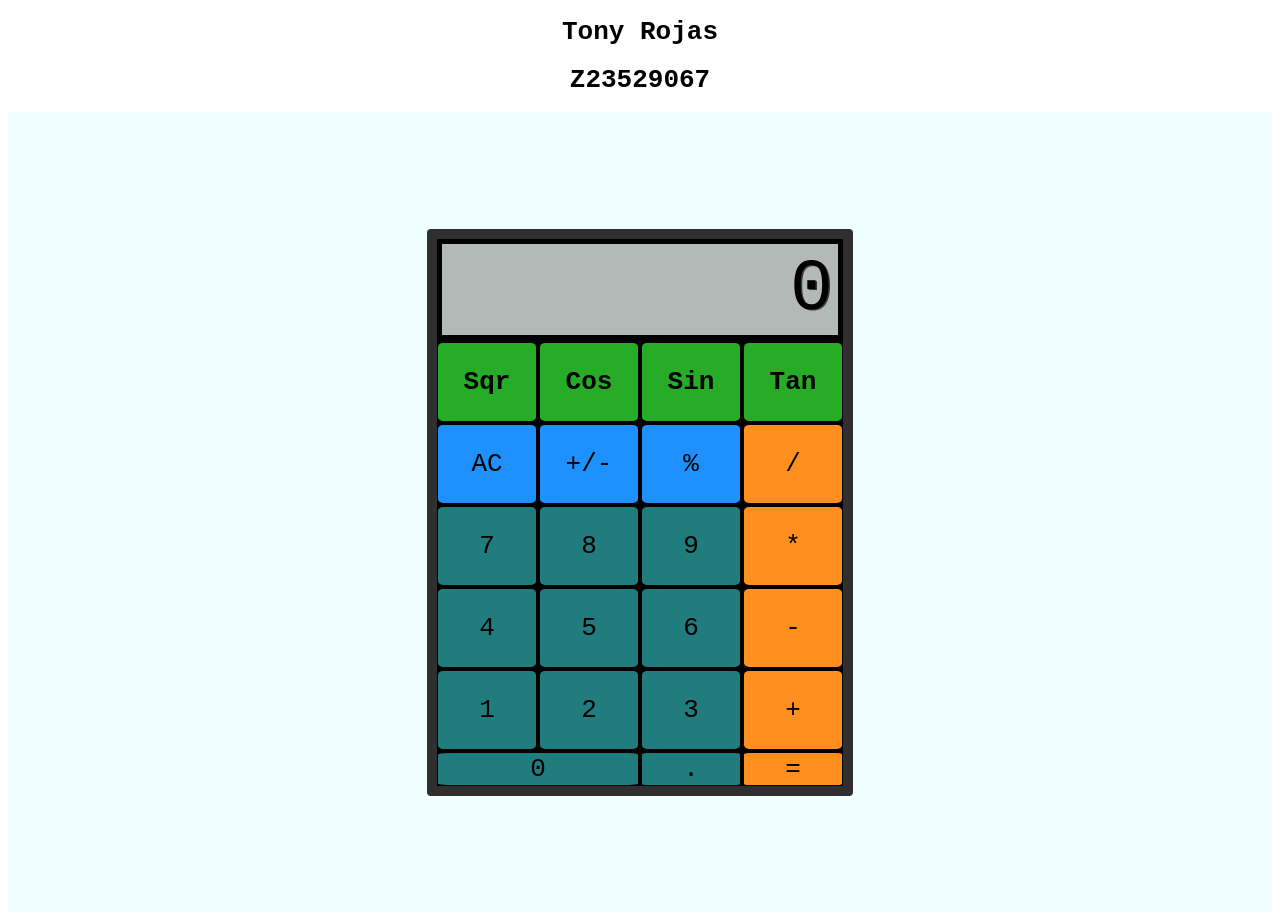
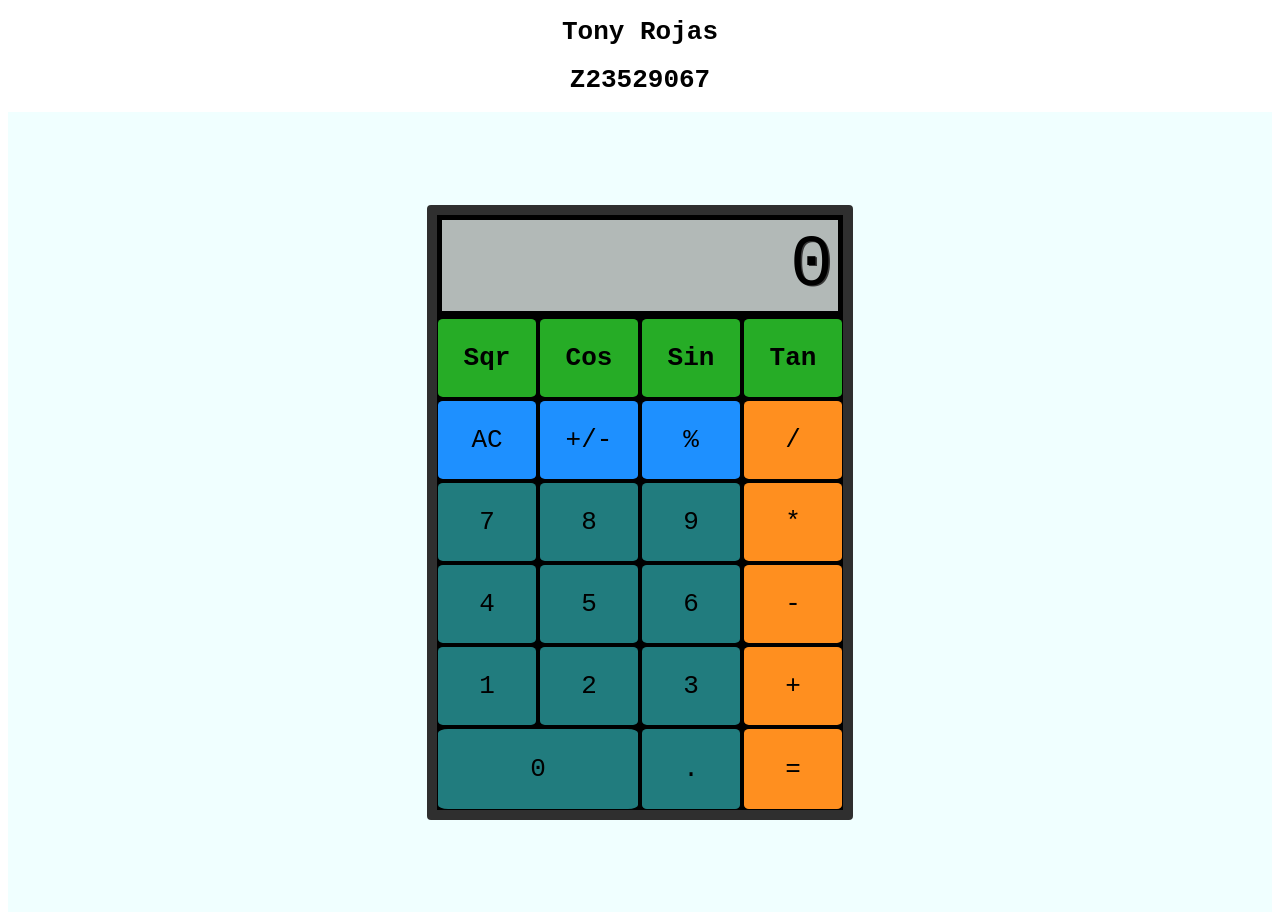
Before and after one commit to cop4808-spring-2023-fullstack-web/cop4808-git-and-github-fundamentals-RojasTony, a plain HTML site: page Webpage Complete.html in a window 1280 px wide. Drawn offline with Linux system fonts and the light colour scheme.

Commit message:
Resized The Lower Buttons On Calculator

```diff
--- a/styles/style.css
+++ b/styles/style.css
@@ -47,6 +47,16 @@ button {
     font-family: monospace;
     color: black;
 }
+
+#zero
+{
+    grid-column: span 2;
+    padding: 25px;
+    text-align: center;
+    text-decoration: none;
+    display: inline-block;
+    font-size: 2em;
+}
 .Sin
 {
     font-weight: bold;
@@ -68,11 +78,8 @@ button {
     background-color: rgb(38, 172, 38);
 }
 
-#zero {
-    grid-column: span 2;
-}
-
-.operator {
+.operator
+{
     background-color: #FF8F1F;
 }
 
```
